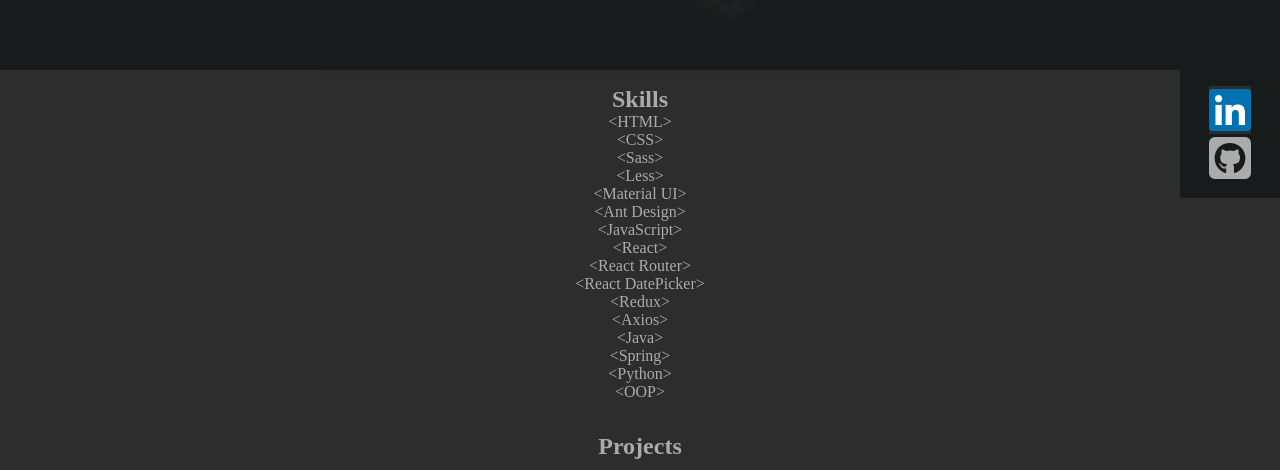
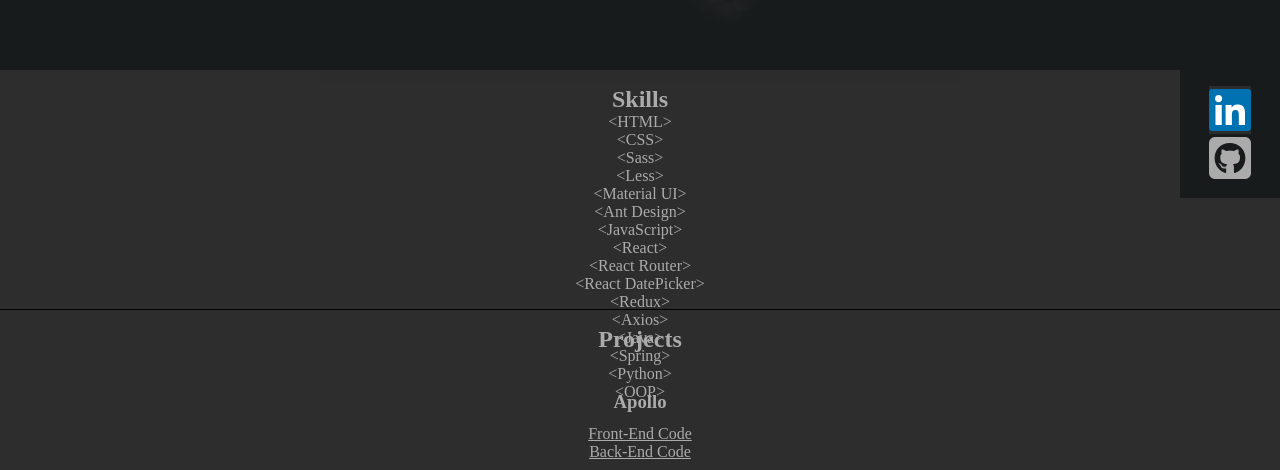
Before and after one commit to nicholas-myers/profolio, a React (Create React App) app: page / in a window 1280 px wide. Shown: the part 330-800 px from the top of the page. Built offline with nearby package versions, Linux system fonts and the light colour scheme; the HTML template or start-up script is replaced by a standard one.

Commit message:
Update index.css

```diff
--- a/src/index.css
+++ b/src/index.css
@@ -117,3 +117,53 @@
   justify-content: space-around;
   align-items: center;
 }
+
+* {
+  box-sizing: border-box;
+  max-width: 100%;
+}
+
+.App {
+  height: 100%;
+  text-align: center;
+}
+
+header {
+  width: 100%;
+}
+
+.hero {
+  height: 30vh;
+  border-bottom: 1px solid black
+}
+
+button {
+  border: none;
+  border-radius: 1rem;
+  padding: 1rem;
+  margin: 1%;
+}
+
+.sticky {
+  position: sticky;
+}
+
+.flex {
+  display: flex;
+}
+
+.column {
+  flex-direction: column;
+}
+
+.margin-1 {
+  margin: 1%;
+}
+
+.pad-1 {
+  padding: 1%;
+}
+
+.w-100 {
+  width: 100%;
+}
```
